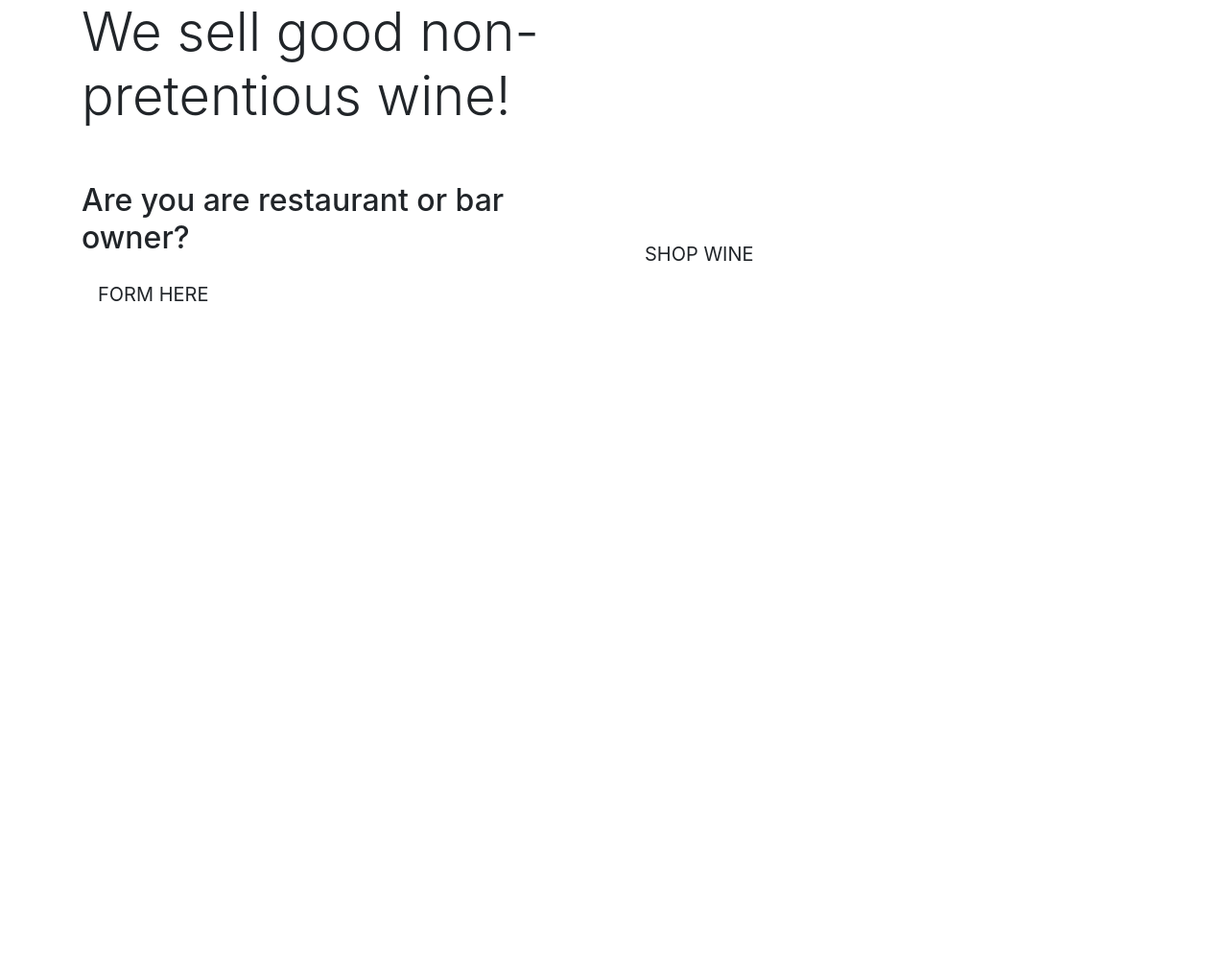
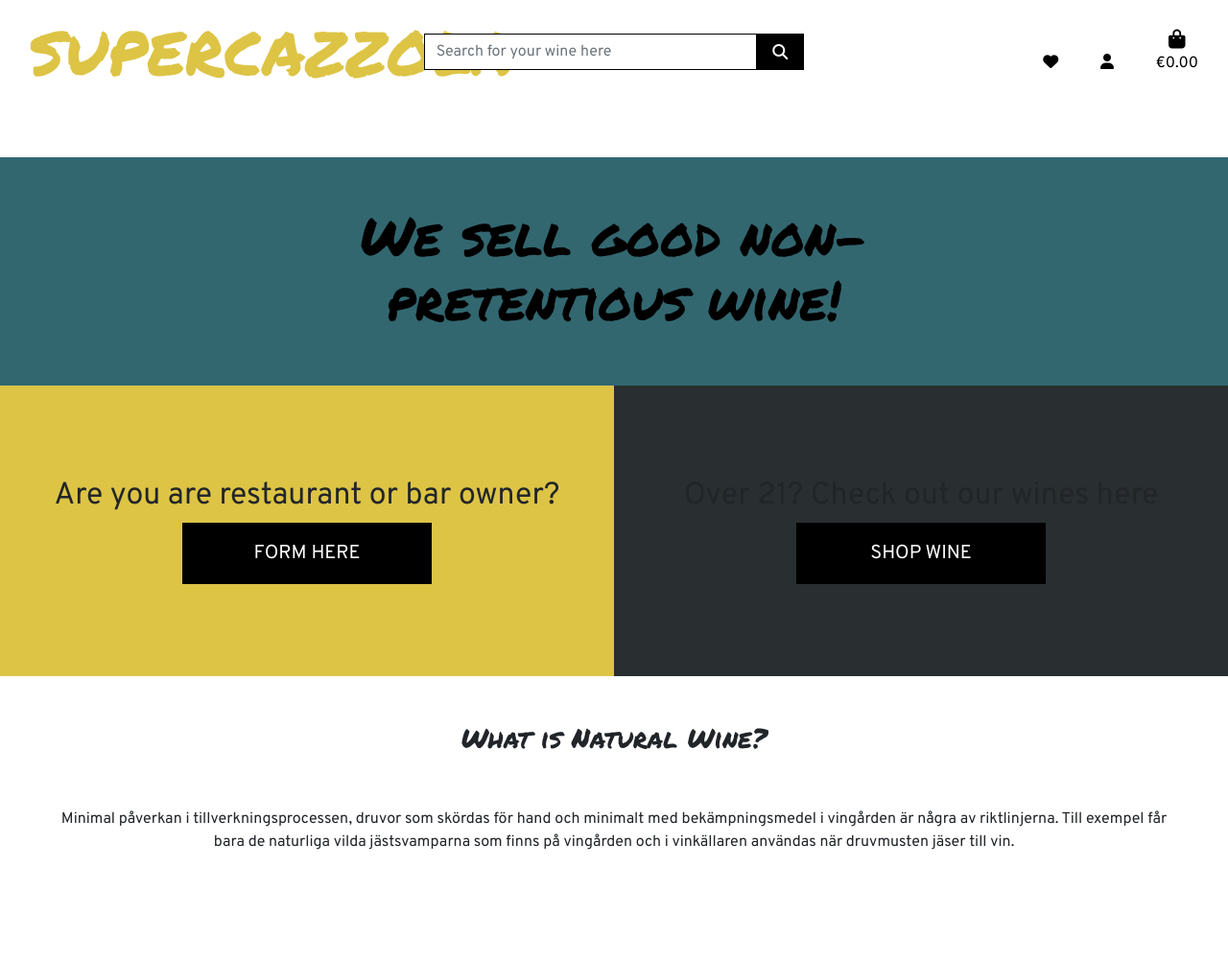
Before and after one commit to viktoriamahrberg/supercazzola, a Django app: page / in a window 1280 px wide. Shown: the whole page at 96% size. Before the commit the page ends 314 px from the top, so only its background shows below. Run offline with Django 3.2, Linux system fonts and the light colour scheme; some libraries are stand-ins or nearby versions.

Commit message:
Add containers and style to index.html

```diff
--- a/home/templates/home/index.html
+++ b/home/templates/home/index.html
@@ -10,32 +10,40 @@
 {% endblock %}
 
 {% block content %}
-<div class="container h-100">
-    <div class="row h-100">
-        <div class="col-7 col-md-6 my-auto">
-            <h1 class="display-4 logo-font text-black">
+<div class="container-fluid home-cover">
+    <div class="row">
+        <div class="col col-md-6 mx-auto text-center p-5">
+            <h1 class="display-4 header-font text-black">
                 We sell good non-pretentious wine!
             </h1>
         </div>
     </div>
 </div>
 
-<div class="container h-70">
-    <div class="row h-70">
-        <div class="col-6 my-auto">
-            <div class="my-5">
-                <h4>
+<div class="container-fluid">
+    <div class="row">
+        <div class="col-6 col-md my-auto home-cover-business h-70 p-5">
+            <div class="my-5 text-center">
                 <h2>Are you are restaurant or bar owner?</h2>
                 <a href="" class="shop-now-button btn btn-lg rounded-0 text-uppercase py-3">FORM HERE</a>
-                </h4>
             </div>
         </div>
-        <div class="col-6 my-auto">
-            <div class="my-5">
-                <h4>
+        <div class="col-6 col-md my-auto home-cover-private h-70 p-5">
+            <div class="my-5 text-center">
+                <h2>Over 21? Check out our wines here</h2>
                 <a href="" class="shop-now-button btn btn-lg rounded-0 text-uppercase py-3">Shop Wine</a>
-                </h4>
             </div>
+        </div>
+    </div>
+</div>
+<div class="container-fluid">
+    <div class="row">
+        <div class="col-12 my-5 text-center">
+            <h3 class="header-font">What is Natural Wine?</h3>
+            <p class="text-center p-5">
+                Minimal påverkan i tillverkningsprocessen, druvor som skördas för hand och minimalt med bekämpningsmedel
+                i vingården är några av riktlinjerna. Till exempel får bara de naturliga vilda jästsvamparna som finns
+                på vingården och i vinkällaren användas när druvmusten jäser till vin.</p>
             </div>
     </div>
 </div>
--- /dev/null
+++ b/static/css/base.css
@@ -0,0 +1,100 @@
+html {
+    height: 100%;
+}
+.logo {
+    font-family: 'Permanent Marker';
+    font-size: 8vh;
+    color: #DDC445;
+}
+
+.header-font {
+    font-family: 'Permanent Marker';
+}
+
+.home-cover {
+    background-color: #326770;
+    background-size: cover;
+    height: calc(100vh-164px);
+}
+.home-cover-business {
+    background-color: #DDC445
+}
+.home-cover-private {
+    background-color: #292F30;
+}
+
+body {
+    font-family: 'Overpass', sans-serif;
+    font-weight: 400;
+    background-size: cover;
+}
+
+/* from Bulma */
+.icon {
+    align-items: center;
+    display: inline-flex;
+    justify-content: center;
+    height: 1.5rem;
+    width: 1.5rem;
+}
+
+.logo-font {
+    text-transform: uppercase;
+}
+
+.main-logo-link {
+    width: fit-content;
+}
+
+.shop-now-button {
+    background: black;
+    color: white;
+    min-width: 260px;
+}
+
+.btn-black {
+    background: black;
+    color: white;
+}
+
+.shop-now-button:hover,
+.shop-now-button:active,
+.shop-now-button:focus,
+.btn-black:hover,
+.btn-black:active,
+.btn-black:focus {
+    background: #326770;
+    color: white;
+}
+
+.text-black {
+    color: #000 !important;
+}
+
+.border-black {
+    border: 1px solid black !important;
+}
+
+/* -------------------------------- Media Queries */
+
+/* Slightly larger container on xl screens */
+@media (min-width: 1200px) {
+  .container {
+    max-width: 80%;
+  }
+}
+
+/* fixed top navbar only on medium and up */
+@media (min-width: 992px) {
+    .fixed-top-desktop-only {
+        position: fixed;
+        top: 0;
+        right: 0;
+        left: 0;
+        z-index: 1030;
+    }
+
+    .header-container {
+        padding-top: 164px;
+    }
+}
--- a/supercazzola/settings.py
+++ b/supercazzola/settings.py
@@ -152,6 +152,10 @@ USE_TZ = True
 # https://docs.djangoproject.com/en/3.2/howto/static-files/
 
 STATIC_URL = '/static/'
+STATICFILES_DIRS = (os.path.join(BASE_DIR, 'static'),)
+
+MEDIA_URL = '/media/'
+MEDIA_ROOT = os.path.join(BASE_DIR, 'media')
 
 # Default primary key field type
 # https://docs.djangoproject.com/en/3.2/ref/settings/#default-auto-field
--- a/supercazzola/urls.py
+++ b/supercazzola/urls.py
@@ -15,9 +15,11 @@ Including another URLconf
 """
 from django.contrib import admin
 from django.urls import path, include
+from django.conf import settings
+from django.conf.urls.static import static
 
 urlpatterns = [
     path('admin/', admin.site.urls),
     path('accounts/', include('allauth.urls')),
     path('', include('home.urls')),
-]
+] + static(settings.MEDIA_URL, document_root=settings.MEDIA_ROOT)
--- a/templates/base.html
+++ b/templates/base.html
@@ -6,32 +6,29 @@
 <head>
 
     {% block meta %}
-    <meta http-equiv="X-UA-Compatible" content="ie=edge">
-    <meta charset="utf-8">
-    <meta name="viewport" content="width=device-width, initial-scale=1, shrink-to-fit=no">
+        <meta http-equiv="X-UA-Compatible" content="ie=edge">
+        <meta charset="utf-8">
+        <meta name="viewport" content="width=device-width, initial-scale=1, shrink-to-fit=no">
     {% endblock %}
 
     {% block extra_meta %}
     {% endblock %}
 
     {% block corecss %}
-    <link rel="stylesheet" href="https://cdn.jsdelivr.net/npm/bootstrap@4.6.1/dist/css/bootstrap.min.css"
-        integrity="sha384-zCbKRCUGaJDkqS1kPbPd7TveP5iyJE0EjAuZQTgFLD2ylzuqKfdKlfG/eSrtxUkn" crossorigin="anonymous">
+    <link rel="stylesheet" href="https://fonts.googleapis.com/css2?family=Overpass:ital,wght@0,100;0,400;1,100;1,300&family=Permanent+Marker&display=swap">
+    <link rel="stylesheet" href="https://cdn.jsdelivr.net/npm/bootstrap@4.6.1/dist/css/bootstrap.min.css" integrity="sha384-zCbKRCUGaJDkqS1kPbPd7TveP5iyJE0EjAuZQTgFLD2ylzuqKfdKlfG/eSrtxUkn" crossorigin="anonymous">
+    <link rel="stylesheet" href="{% static 'css/base.css' %}">
     {% endblock %}
 
     {% block extra_css %}
     {% endblock %}
 
     {% block corejs %}
-    <script src="https://cdn.jsdelivr.net/npm/jquery@3.5.1/dist/jquery.slim.min.js"
-        integrity="sha384-DfXdz2htPH0lsSSs5nCTpuj/zy4C+OGpamoFVy38MVBnE+IbbVYUew+OrCXaRkfj" crossorigin="anonymous">
-    </script>
-    <script src="https://cdn.jsdelivr.net/npm/popper.js@1.16.1/dist/umd/popper.min.js"
-        integrity="sha384-9/reFTGAW83EW2RDu2S0VKaIzap3H66lZH81PoYlFhbGU+6BZp6G7niu735Sk7lN" crossorigin="anonymous">
-    </script>
-    <script src="https://cdn.jsdelivr.net/npm/bootstrap@4.6.1/dist/js/bootstrap.min.js"
-        integrity="sha384-VHvPCCyXqtD5DqJeNxl2dtTyhF78xXNXdkwX1CZeRusQfRKp+tA7hAShOK/B/fQ2" crossorigin="anonymous">
-    </script>
+    <script src="https://code.jquery.com/jquery-3.4.1.min.js" integrity="sha256-CSXorXvZcTkaix6Yvo6HppcZGetbYMGWSFlBw8HfCJo=" crossorigin="anonymous"></script>
+    <script src="https://cdn.jsdelivr.net/npm/popper.js@1.16.1/dist/umd/popper.min.js" integrity="sha384-9/reFTGAW83EW2RDu2S0VKaIzap3H66lZH81PoYlFhbGU+6BZp6G7niu735Sk7lN" crossorigin="anonymous"></script>
+    <script src="https://cdn.jsdelivr.net/npm/bootstrap@4.6.1/dist/js/bootstrap.min.js" integrity="sha384-VHvPCCyXqtD5DqJeNxl2dtTyhF78xXNXdkwX1CZeRusQfRKp+tA7hAShOK/B/fQ2" crossorigin="anonymous"></script>
+    <script src="https://kit.fontawesome.com/2990def59c.js" crossorigin="anonymous"></script>
+
     {% endblock %}
 
     {% block extra_js %}
@@ -41,7 +38,83 @@
 </head>
 
 <body>
-    <header class="container-fluid fixed-top"></header>
+    <header class="container-fluid fixed-top">
+        <div id="topnav" class="row bg-white pt-lg-2 d-none d-lg-flex">
+            <div class="col-12 col-lg-4 my-auto py-1 py-lg-0 text-center text-lg-left">
+                <a href="{% url 'home' %}" class="nav-link main-logo-link">
+                    <h2 class="logo logo-font my-0">SUPERCAZZOLA</h2>
+                </a>
+            </div>
+            <div class="col-12 col-lg-4 my-auto py-1 py-lg-0">
+                <form method="GET" action="">
+                    <div class="input-group w-100">
+                        <input class="form-control border border-black rounded-0" type="text" name="q"
+                            placeholder="Search for your wine here">
+                        <div class="input-group-append">
+                            <button class="form-control btn btn-black border border-black rounded-0" type="submit">
+                                <span class="icon">
+                                    <i class="fas fa-search"></i>
+                                </span>
+                            </button>
+                        </div>
+                    </div>
+                </form>
+            </div>
+            <div class="col-12 col-lg-4 my-auto py-1 py-lg-0">
+                <ul class="list-inline list-unstyled text-center text-lg-right my-0">
+                    <!-- Heart              -->
+                    <li class="list-inline-item dropdown">
+                        <a class="text-black nav-link" href="#" id="user-options" data-toggle="dropdown"
+                            aria-haspopup="true" aria-expanded="false">
+                            <div class="text-center">
+                                <div><i class="fa-solid fa-heart"></i></div>
+                            </div>
+                        </a>
+                        <div class="dropdown-menu border-0" aria-labelledby="user-options">
+                            {% if request.user.is_authenticated %}
+                            <a href="" class="dropdown-item">Product Management</a>
+                            {% endif %}
+                        </div>
+                    </li>
+                    <li class="list-inline-item dropdown">
+                        <a class="text-black nav-link" href="#" id="user-options" data-toggle="dropdown"
+                            aria-haspopup="true" aria-expanded="false">
+                            <div class="text-center">
+                                <div><i class="fa-solid fa-user"></i></div>
+                            </div>
+                        </a>
+                        <div class="dropdown-menu border-0" aria-labelledby="user-options">
+                            {% if request.user.is_authenticated %}
+                            {% if request.user.is_superuser %}
+                            <a href="" class="dropdown-item">Product Management</a>
+                            {% endif %}
+                            <a href="" class="dropdown-item">My Profile</a>
+                            <a href="{% url 'account_logout' %}" class="dropdown-item">Logout</a>
+                            {% else %}
+                            <a href="{% url 'account_signup' %}" class="dropdown-item">Register</a>
+                            <a href="{% url 'account_login' %}" class="dropdown-item">Login</a>
+                            {% endif %}
+                        </div>
+                    </li>
+                    <li class="list-inline-item">
+                        <a class="{% if grand_total %}text-info font-weight-bold{% else %}text-black{% endif %} nav-link"
+                            href="">
+                            <div class="text-center">
+                                <div><i class="fas fa-shopping-bag fa-lg"></i></div>
+                                <p class="my-0">
+                                    {% if grand_total %}
+                                    ${{ grand_total|floatformat:2 }}
+                                    {% else %}
+                                    €0.00
+                                    {% endif %}
+                                </p>
+                            </div>
+                        </a>
+                    </li>
+                </ul>
+            </div>
+        </div>
+    </header>
 
     {% if messages %}
     <div class="message-container"></div>
```
Also changed, not shown: 1 other file. Lines whose indentation alone changed are shown as unchanged.
